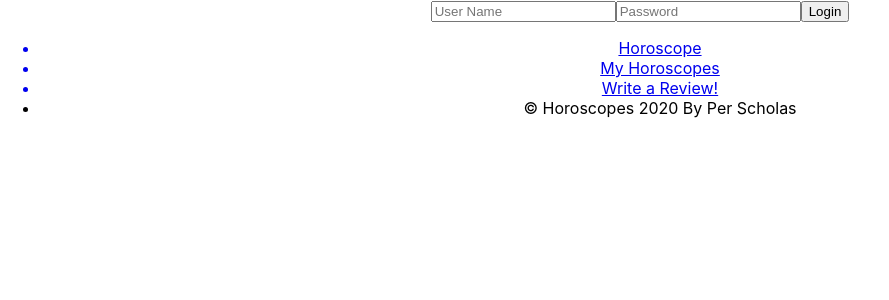
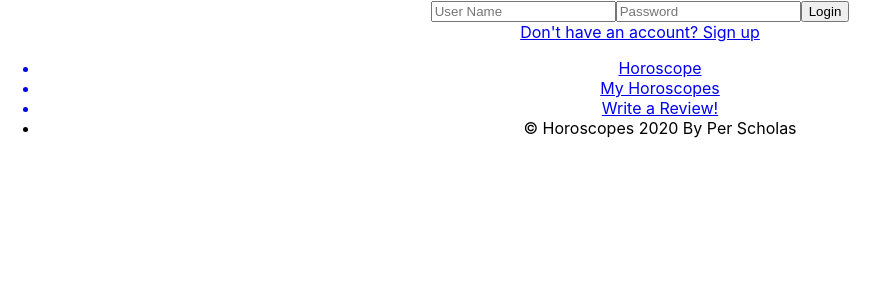
Before and after one commit to DaquanJ/Star, a React (Create React App) app in the folder my_horoscope_client/: page / in a window 1280 px wide. Shown: the top 300 px of the page, without its empty margins (0-889 px from the left). Built offline with nearby package versions, Linux system fonts and the light colour scheme.

Commit message:
added v1 of link to sign up

```diff
--- a/my_horoscope_client/src/components/Login.jsx
+++ b/my_horoscope_client/src/components/Login.jsx
@@ -1,4 +1,5 @@
 import React, { Component } from 'react';
+import { Link } from 'react-router-dom';
 
 class Login extends Component {
     constructor(props) {
@@ -17,6 +18,7 @@ class Login extends Component {
                     <input type="password" placeholder="Password" />
                     <button type="submit" > Login </button>
                 </form>
+                <Link to='/signup' > Don't have an account? Sign up </Link>
             </div>
          );
     }
```
